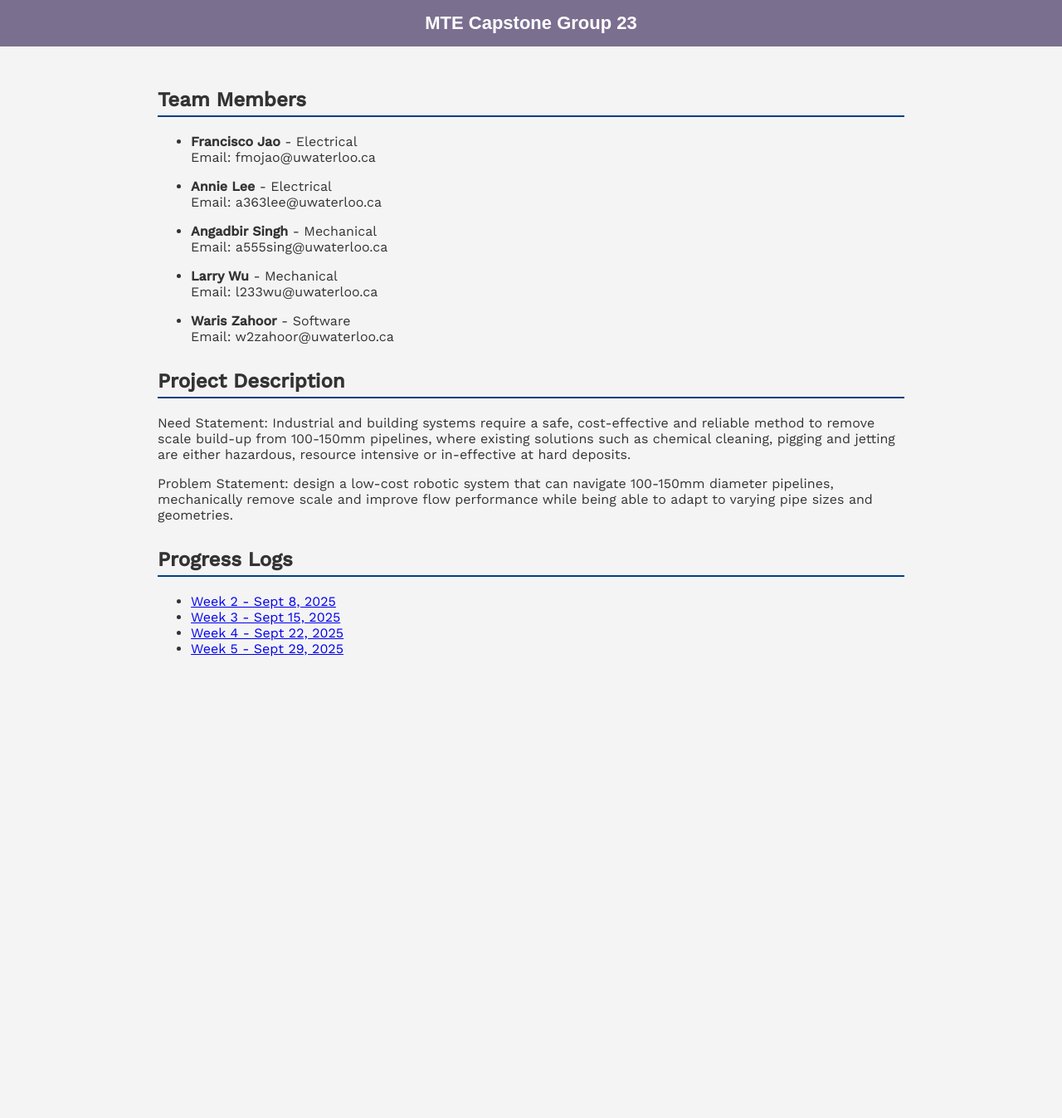
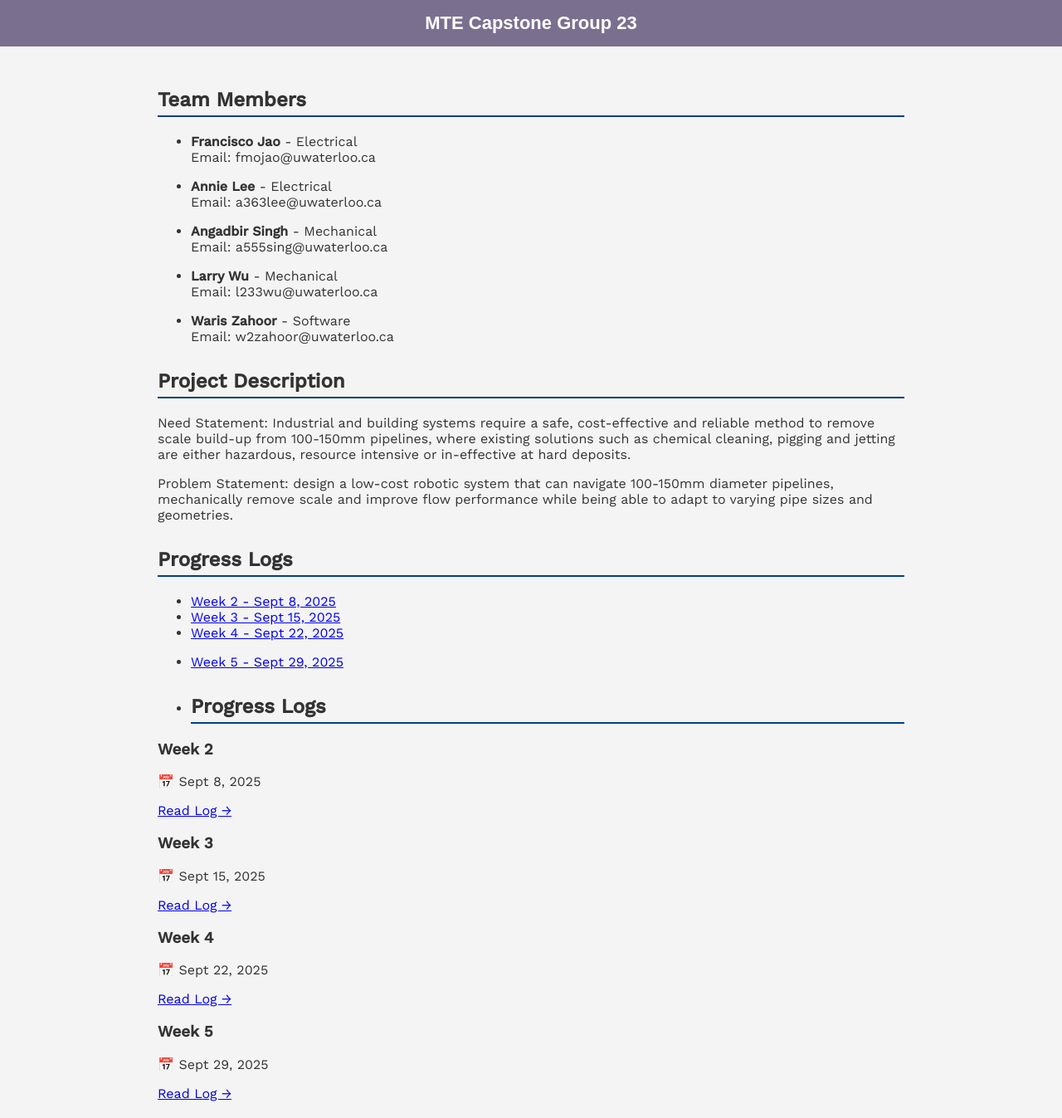
Before and after one commit to warisz/mte-capstone, a Jekyll site: the page built from index.md, in a window 1280 px wide. Shown: the whole page at 83% size. Built offline with Jekyll 4.4.1, drawn with Linux system fonts in a browser that asks for light colours; before the commit the page ends 900 px from its top, so only the background shows below that.

Commit message:
Update index.md

```diff
--- a/index.md
+++ b/index.md
@@ -32,3 +32,33 @@ Problem Statement: design a low-cost robotic system that can navigate 100-150mm
 - [Week 3 - Sept 15, 2025](meetings/sept-10-2025.md)
 - [Week 4 - Sept 22, 2025](meetings/sept-22-2025.md)
 - [Week 5 - Sept 29, 2025](/meetings/sept-29-2025.md)
+
+- ## Progress Logs
+
+<div class="log-list">
+
+<div class="log-card">
+  <h3>Week 2</h3>
+  <p>📅 Sept 8, 2025</p>
+  <a href="meetings/sept-9-2025.md">Read Log →</a>
+</div>
+
+<div class="log-card">
+  <h3>Week 3</h3>
+  <p>📅 Sept 15, 2025</p>
+  <a href="meetings/sept-10-2025.md">Read Log →</a>
+</div>
+
+<div class="log-card">
+  <h3>Week 4</h3>
+  <p>📅 Sept 22, 2025</p>
+  <a href="meetings/sept-22-2025.md">Read Log →</a>
+</div>
+
+<div class="log-card">
+  <h3>Week 5</h3>
+  <p>📅 Sept 29, 2025</p>
+  <a href="/meetings/sept-29-2025.md">Read Log →</a>
+</div>
+
+</div>
```
